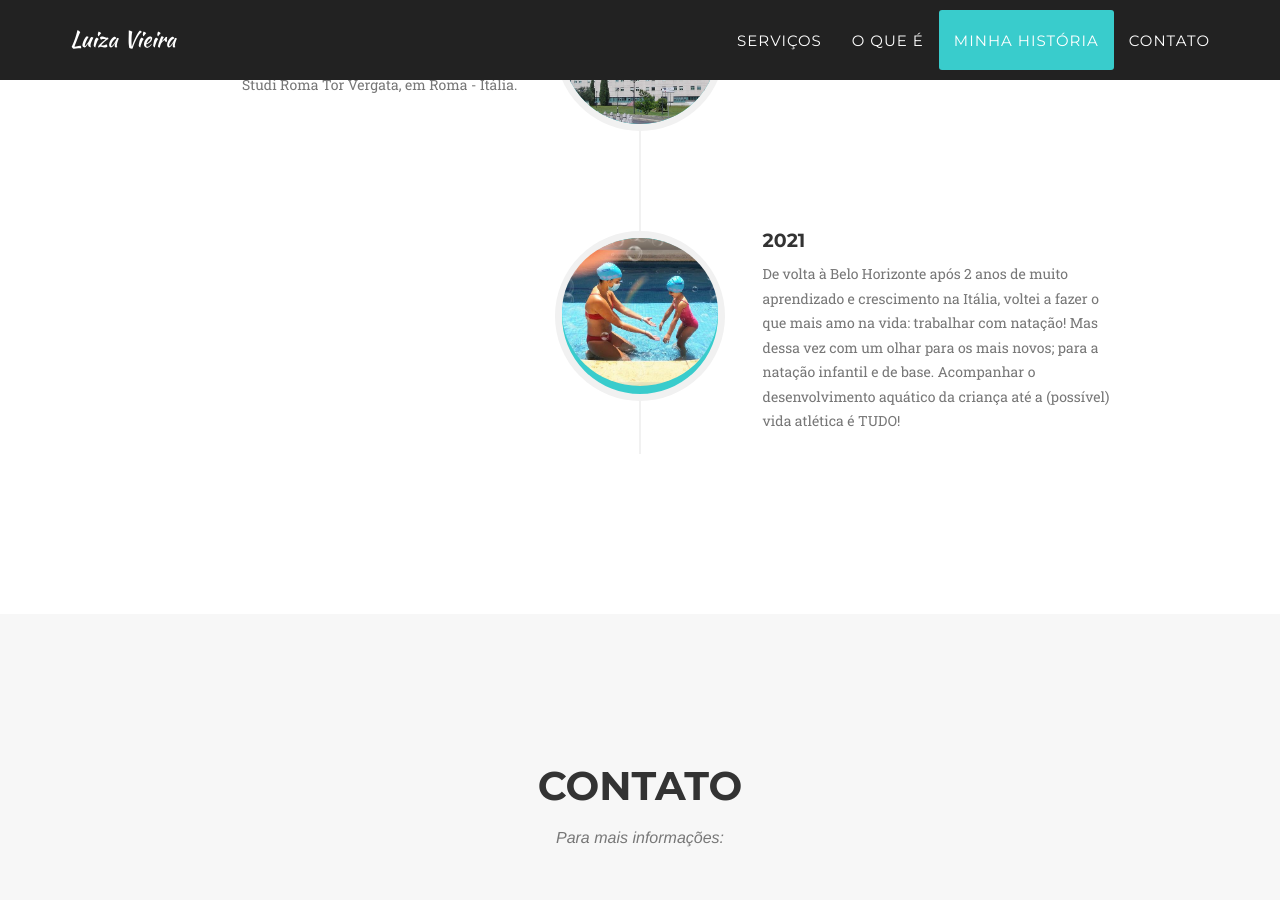
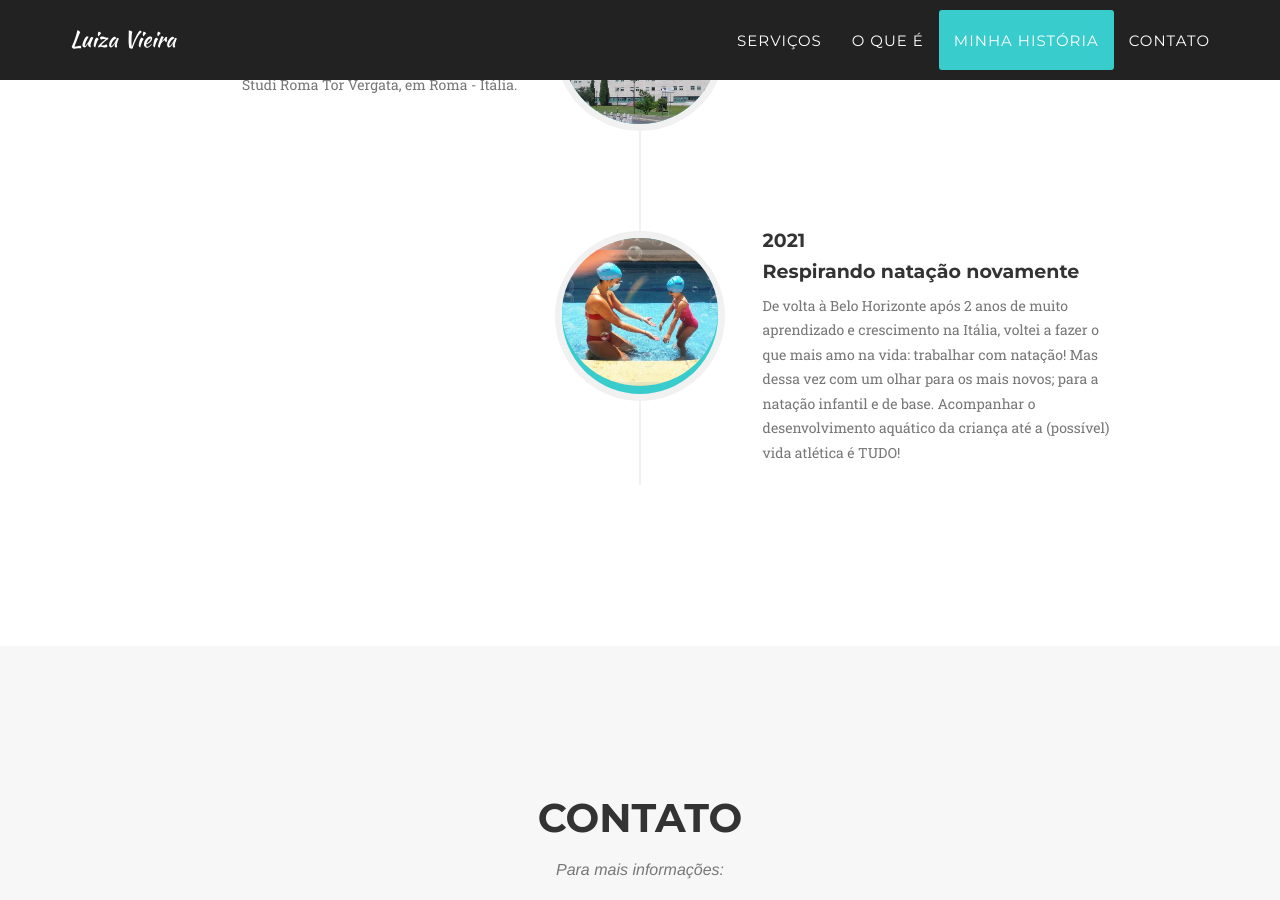
Before and after one commit to belinhacbr/scaling-octo-winner, a Jekyll site: the page built from index.html, in a window 1280 px wide and 900 px high, scrolled down 3944 px. Built offline with Jekyll 4.4.1, drawn with Linux system fonts in a browser that asks for light colours; some web fonts are replaced.

Commit message:
update content

```diff
--- a/_config.yml
+++ b/_config.yml
@@ -72,7 +72,7 @@
           timewindow: 2018 – 2020
           pic: 5
           description: "Conclusão do segundo mestrado, este em “Atividade Física e Promoção da Saúde” na Università degli Studi Roma Tor Vergata, em Roma - Itália."
-        - title: ''
+        - title: 'Respirando natação novamente'
           timewindow: 2021
           pic: 6
           description: "De volta à Belo Horizonte após 2 anos de muito aprendizado e crescimento na Itália, voltei a fazer o que mais amo na vida: trabalhar com natação! Mas dessa vez com um olhar para os mais novos; para a natação infantil e de base. Acompanhar o desenvolvimento aquático da criança até a (possível) vida atlética é TUDO!"
```
